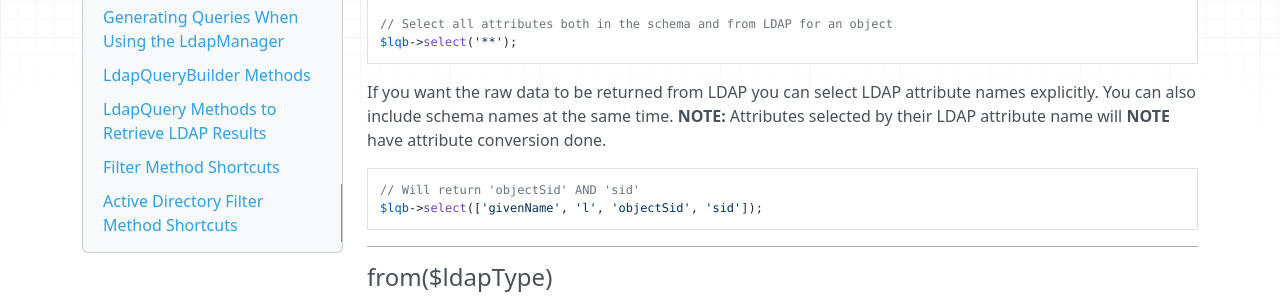
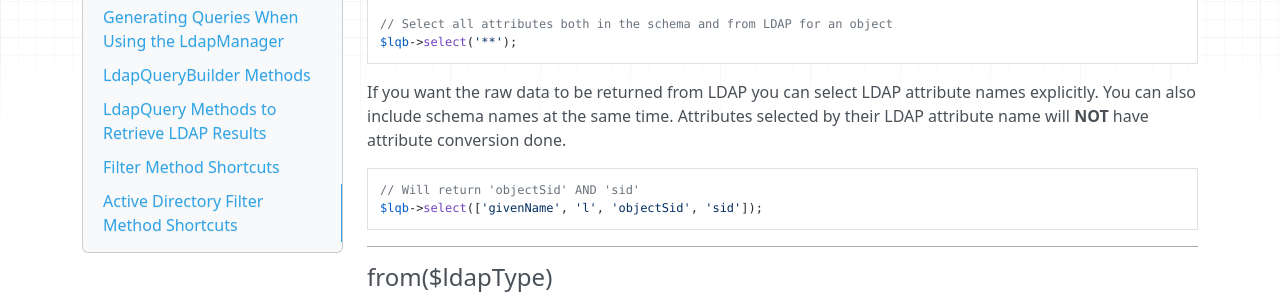
Before and after one commit to ldaptools/ldaptools, an MkDocs documentation site: the page built from docs/en/tutorials/Building-LDAP-Queries.md, in a window 1280 px wide and 900 px high, scrolled down 1543 px. Shown: the part 179-479 px from the top of the window. Built offline with MkDocs 1.6.1, drawn with Linux system fonts in a browser that asks for light colours; nearby versions of some CDN libraries.

Commit message:
Correct a typo in the docs.

````diff
--- a/docs/en/tutorials/Building-LDAP-Queries.md
+++ b/docs/en/tutorials/Building-LDAP-Queries.md
@@ -85,7 +85,7 @@ $lqb->select('**');
 ```
 
 If you want the raw data to be returned from LDAP you can select LDAP attribute names explicitly. You can also include
-schema names at the same time. **NOTE:** Attributes selected by their LDAP attribute name will **NOTE** have attribute
+schema names at the same time. Attributes selected by their LDAP attribute name will **NOT** have attribute
 conversion done.
 
 ```php
````
